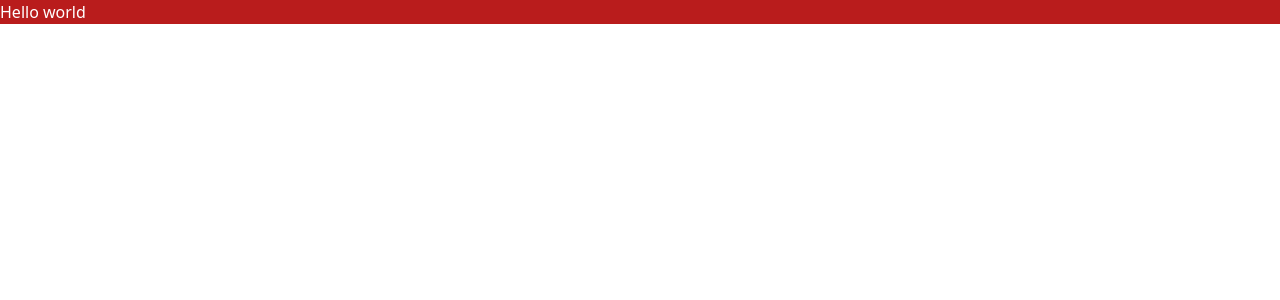
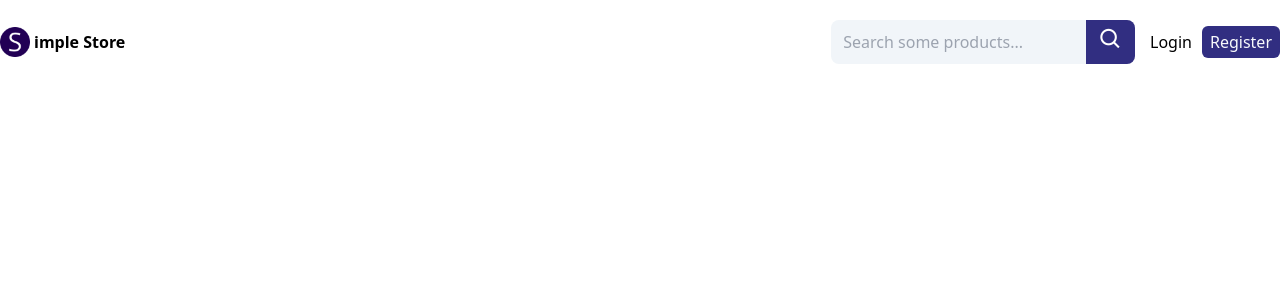
Before and after one commit to rifkiahmadfahrezi/simple-store, a React (Vite) app: page / in a window 1280 px wide. Shown: the top 300 px of the page. Built offline with nearby package versions, Linux system fonts and the light colour scheme; the HTML template or start-up script is replaced by a standard one.

Commit message:
create Navbar

```diff
--- a/src/App.jsx
+++ b/src/App.jsx
@@ -1,8 +1,10 @@
 import React, {Component} from 'react'
-
+import Navbar from './component/navbar/Navbar'
 
 export default class App extends Component{
   render(){
-    return(<h1 className="bg-red-700 text-white">Hello world</h1>)
+    return(
+      <Navbar />
+    )
   }
 }
--- /dev/null
+++ b/src/component/navbar/menu/link.jsx
@@ -0,0 +1,5 @@
+import React from 'react'
+
+export default function Link({to, style, text }){
+	return(<a href={to} className={`font-montserrat capitalize ${style}`} >{text}</a>)
+}
--- /dev/null
+++ b/src/component/navbar/navbar.jsx
@@ -0,0 +1,22 @@
+import React from 'react'
+import NavbarLogo from './NavbarLogo'
+import Link from './menu/Link'
+import Searchbox from './searchbox/Searchbox'
+
+export default function Navbar({children}){
+	return(
+		<nav className="bg-white w-full py-5">
+			<div className="container mx-auto flex items-center justify-between">
+				<NavbarLogo />
+
+				<div className="flex items-center gap-[15px]">
+					<Searchbox/>
+					<div className="flex items-center gap-[10px]">
+						<Link to="/login" text="login" style="hover:text-indigo-800 hover:font-semibold"/>
+						<Link to="/register" style="py-1 px-2 rounded-md bg-indigo-900 text-slate-50 hover:font-normal hover:bg-indigo-700 hover:text-white" text="register"/>
+					</div>
+				</div>
+			</div>
+		</nav>
+	)
+}
--- /dev/null
+++ b/src/component/navbar/navbarLogo.jsx
@@ -0,0 +1,8 @@
+import React from 'react'
+
+export default function NavbarLogo(){
+	return (<a href="/" className="flex items-center">
+				<img src="favicon/android-chrome-192x192.png" alt="logo" width="30"/>
+				<span className="font-montserrat ml-1 font-bold">imple Store</span>
+			</a>)
+}
--- /dev/null
+++ b/src/component/navbar/searchbox/searchbox.jsx
@@ -0,0 +1,11 @@
+import React from 'react'
+
+export default function Searchbox(){
+	return(
+		<form action="" className="flex items-center  overflow-hidden rounded-lg bg-slate-100">
+			<input type="search" placeHolder="Search some products..." id="searchbox"
+			className="py-2 px-3 bg-transparent" />
+			<label htmlFor="searchbox" className="py-2 px-3 bg-indigo-900 text-white"><i className='bx bx-search bx-sm'></i></label>
+		</form>
+	)
+}
```
